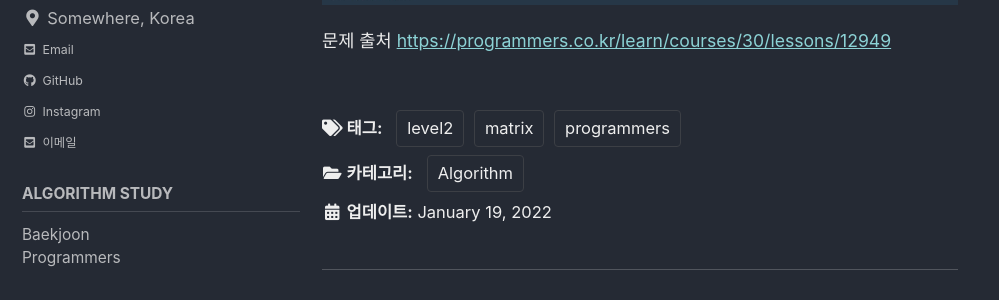
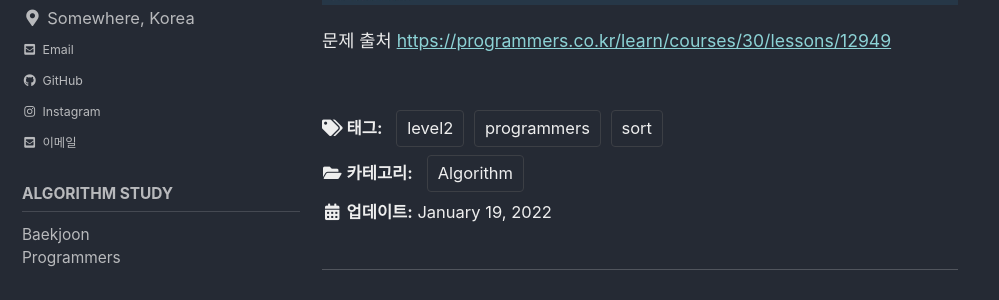
Before and after one commit to koreaygj/koreaygj.github.io, a Jekyll site: the page built from _posts/2022-01-19-pgprinter.md, in a window 1280 px wide and 900 px high, scrolled down 1917 px. Shown: the part 142-442 px from the top of the window, without its empty margins (0-999 px from the left). Built offline with Jekyll 4.4.1, drawn with Linux system fonts in a browser that asks for light colours; cached includes are drawn as plain includes; some web fonts are replaced; formulas are drawn with MathJax 3; comment, search, counter and statistics services are not loaded.

Commit message:
fix: post tags

```diff
--- a/_posts/2022-01-19-pgprinter.md
+++ b/_posts/2022-01-19-pgprinter.md
@@ -7,7 +7,7 @@
 tags:
  - level2
  - programmers
- - matrix
+ - sort
 sidebar:
  nav: "docs"
 ---
```
Also changed, not shown: _posts/2022-01-27-pgfibonacci.md (+0 -1 lines).
